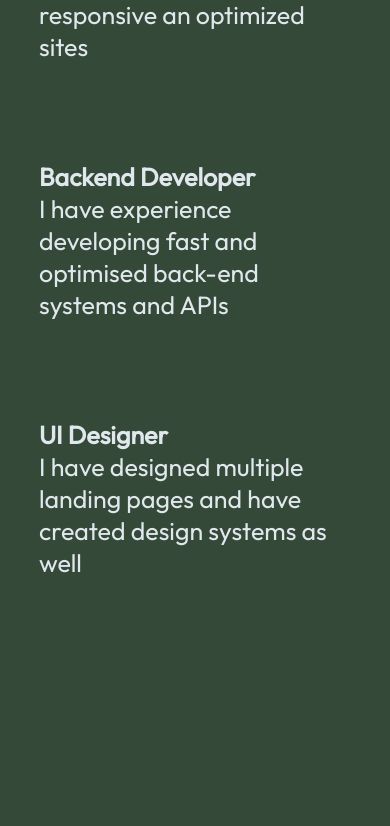
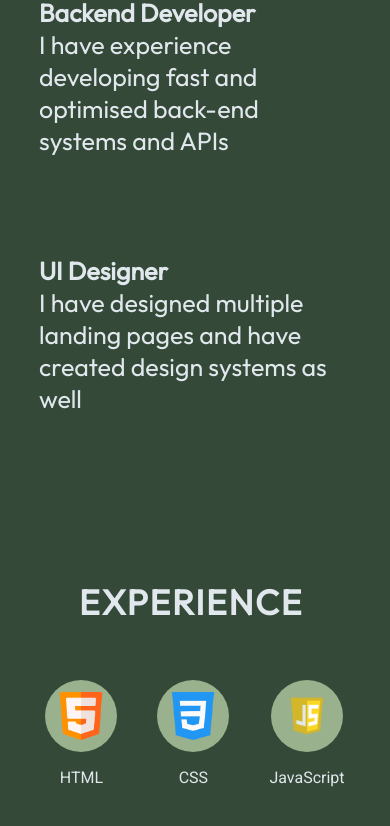
Before and after one commit to JoshuaKaiser490/NewPortfolio, a React (Vite) app: page / in a window 390 px wide. Shown: the part 1163-1989 px from the top of the page. Built offline with nearby package versions, Linux system fonts and the light colour scheme; a web font is replaced by a local one.

Commit message:
Änderungen im Responsive  Design

```diff
--- a/src/components/About/About.module.css
+++ b/src/components/About/About.module.css
@@ -70,6 +70,7 @@
       background-color: transparent;
       padding-left: 0;
       padding-right: 0;
+      margin-top: 28px;
     }
 
     .content {
--- a/src/components/Contact/Contact.module.css
+++ b/src/components/Contact/Contact.module.css
@@ -50,6 +50,7 @@
     .container {
       flex-direction: column;
       gap: 23px;
+      margin-top: 64px;
     }
 
     .text {
--- a/src/components/Experience/Experience.module.css
+++ b/src/components/Experience/Experience.module.css
@@ -52,7 +52,7 @@
 }
 
 .skill p {
-  font-size: 25px;
+  font-size: 24px;
   font-family: var(--font-roboto);
   font-weight: 500;
 }
@@ -103,10 +103,26 @@
     margin-left: 17px;
   }
   @media screen and (max-width: 830px) {
+    .container {
+      margin-top: 28px;
+    }
     .content {
       flex-direction: column;
       align-items: center;
       gap: 34px;
+    }
+
+    .skillImageContainer {
+      width: 72px;
+      height: 72px;
+    }
+
+    .skillImageContainer img {
+      width: 48px;
+    }
+
+    .skill p {
+      font-size: 16px;
     }
 
     .skills {
--- a/src/components/Hero/Hero.module.css
+++ b/src/components/Hero/Hero.module.css
@@ -118,6 +118,6 @@
     }
 
     .description{
-      font-size: 24px;
+      font-size: 20px;
     }
   }
--- a/src/components/Projects/Projects.module.css
+++ b/src/components/Projects/Projects.module.css
@@ -26,3 +26,9 @@
   gap: 16px;
   width: 100%;
 }
+
+@media screen and (max-width: 830px){
+  .container{
+    margin-top: 28px;
+  }
+}
```
